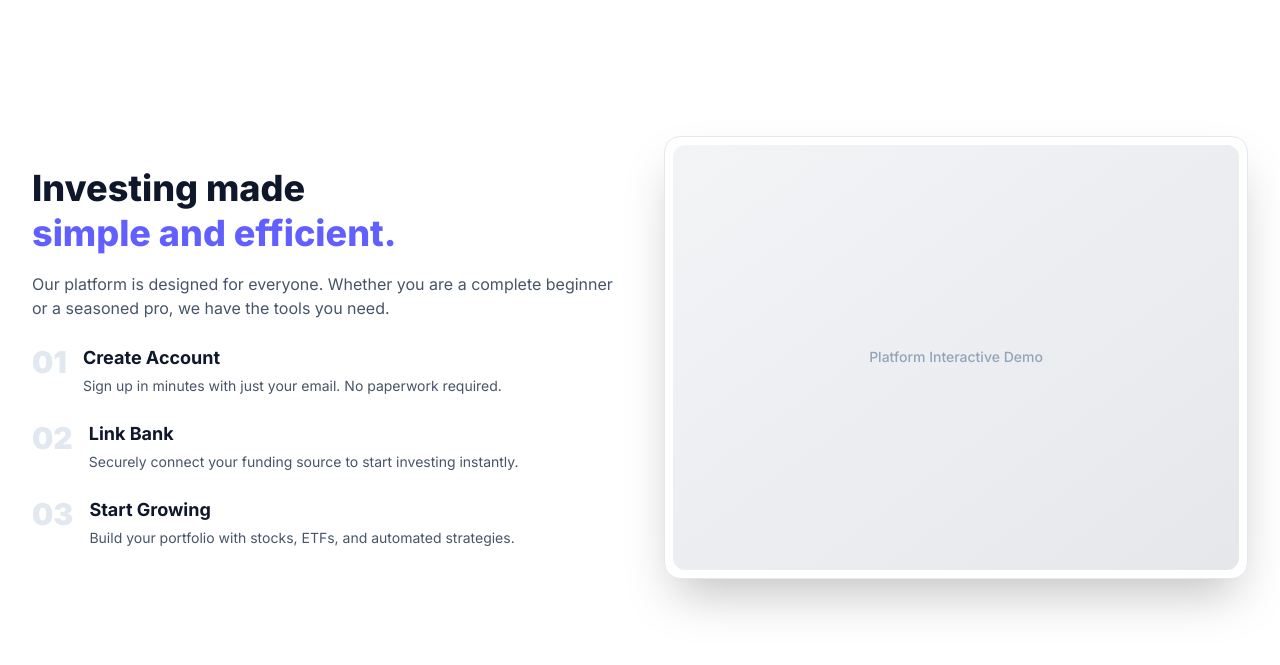
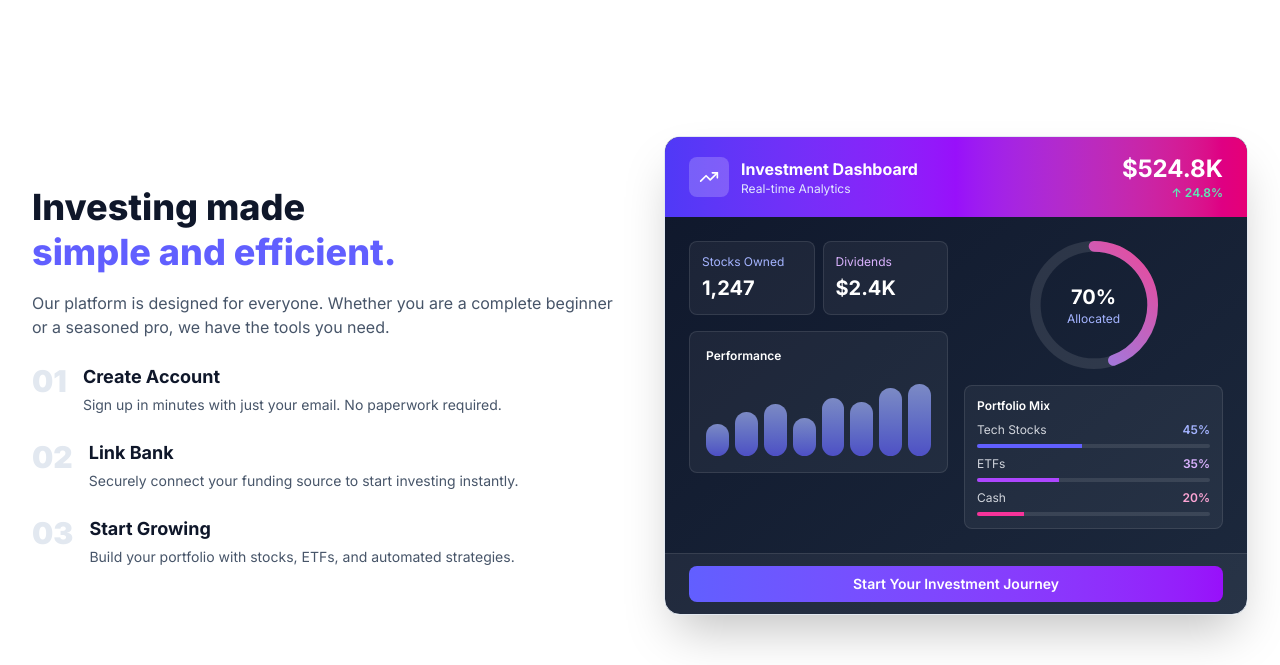
Before and after one commit to dhananjayyadav21/codebyte, a Next.js app: page / in a window 1280 px wide. Shown: the part 2080-2745 px from the top of the page. Built offline with nearby package versions, Linux system fonts and the light colour scheme; no server answers.

Commit message:
Add user profile display in Navbar with dynamic fetching of user data

```diff
--- a/app/page.tsx
+++ b/app/page.tsx
@@ -412,13 +412,126 @@ export default function LandingPage() {
             </div>
 
             <div className="relative">
-              {/* Abstract UI Mockup */}
-              <div className="relative z-10 rounded-2xl overflow-hidden shadow-2xl border border-[var(--border-color)] bg-[var(--bg-card)] p-2">
-                <div className="aspect-[4/3] rounded-xl bg-gradient-to-br from-gray-100 to-gray-200 dark:from-gray-800 dark:to-gray-900 flex items-center justify-center">
-                  <span className="text-[var(--text-muted)] font-medium text-sm">Platform Interactive Demo</span>
+              {/* Generic Investment Platform Mockup */}
+              <div className="relative z-10 rounded-2xl overflow-hidden shadow-2xl border border-[var(--border-color)] bg-gradient-to-br from-slate-900 to-slate-800 min-h-[400px] flex flex-col">
+                {/* Header */}
+                <div className="bg-gradient-to-r from-indigo-600 via-purple-600 to-pink-600 px-6 py-4 flex items-center justify-between">
+                  <div className="flex items-center gap-3">
+                    <div className="w-10 h-10 rounded-lg bg-white/20 flex items-center justify-center">
+                      <TrendingUp className="text-white" size={20} />
+                    </div>
+                    <div>
+                      <h3 className="text-white font-bold">Investment Dashboard</h3>
+                      <p className="text-indigo-100 text-xs">Real-time Analytics</p>
+                    </div>
+                  </div>
+                  <div className="text-right">
+                    <div className="text-white text-2xl font-bold">$524.8K</div>
+                    <div className="text-emerald-300 text-xs font-semibold">↑ 24.8%</div>
+                  </div>
+                </div>
+
+                {/* Content Grid */}
+                <div className="flex-1 p-6 grid md:grid-cols-2 gap-4">
+                  {/* Left Column - Charts */}
+                  <div className="space-y-4">
+                    {/* Small Stats */}
+                    <div className="grid grid-cols-2 gap-2">
+                      <div className="bg-white/5 rounded-lg p-3 border border-white/10">
+                        <div className="text-xs text-indigo-300 mb-1">Stocks Owned</div>
+                        <div className="text-xl font-bold text-white">1,247</div>
+                      </div>
+                      <div className="bg-white/5 rounded-lg p-3 border border-white/10">
+                        <div className="text-xs text-purple-300 mb-1">Dividends</div>
+                        <div className="text-xl font-bold text-white">$2.4K</div>
+                      </div>
+                    </div>
+
+                    {/* Bar Chart Placeholder */}
+                    <div className="bg-white/5 rounded-lg p-4 border border-white/10">
+                      <div className="text-xs font-semibold text-white mb-3">Performance</div>
+                      <div className="flex items-end justify-between h-20 gap-1.5">
+                        {[40, 55, 65, 48, 72, 68, 85, 90].map((height, idx) => (
+                          <div
+                            key={idx}
+                            className="flex-1 bg-gradient-to-t from-indigo-500 to-indigo-300 rounded-full opacity-70 hover:opacity-100 transition-opacity"
+                            style={{
+                              height: `${(height / 100) * 100}%`,
+                              minHeight: "4px",
+                            }}
+                          />
+                        ))}
+                      </div>
+                    </div>
+                  </div>
+
+                  {/* Right Column - Pie Chart & Info */}
+                  <div className="space-y-4">
+                    {/* Circular Progress Visualization */}
+                    <div className="flex items-center justify-center">
+                      <div className="relative w-32 h-32">
+                        <svg viewBox="0 0 120 120" className="w-full h-full">
+                          <circle cx="60" cy="60" r="55" fill="none" stroke="rgba(255,255,255,0.1)" strokeWidth="10" />
+                          <circle cx="60" cy="60" r="55" fill="none" stroke="url(#grad)" strokeWidth="10" strokeDasharray="154 220" strokeLinecap="round" transform="rotate(-90 60 60)" />
+                          <defs>
+                            <linearGradient id="grad" x1="0%" y1="0%" x2="100%" y2="100%">
+                              <stop offset="0%" stopColor="#818cf8" />
+                              <stop offset="100%" stopColor="#ec4899" />
+                            </linearGradient>
+                          </defs>
+                        </svg>
+                        <div className="absolute inset-0 flex items-center justify-center">
+                          <div className="text-center">
+                            <div className="text-xl font-bold text-white">70%</div>
+                            <div className="text-xs text-indigo-300">Allocated</div>
+                          </div>
+                        </div>
+                      </div>
+                    </div>
+
+                    {/* Portfolio Mix */}
+                    <div className="bg-white/5 rounded-lg p-3 border border-white/10 space-y-2">
+                      <div className="text-xs font-semibold text-white">Portfolio Mix</div>
+                      <div className="space-y-1.5 text-xs">
+                        <div className="flex items-center justify-between">
+                          <span className="text-gray-300">Tech Stocks</span>
+                          <span className="font-semibold text-indigo-300">45%</span>
+                        </div>
+                        <div className="h-1 bg-white/10 rounded-full overflow-hidden">
+                          <div className="h-full w-[45%] bg-indigo-500" />
+                        </div>
+                      </div>
+                      <div className="space-y-1.5 text-xs">
+                        <div className="flex items-center justify-between">
+                          <span className="text-gray-300">ETFs</span>
+                          <span className="font-semibold text-purple-300">35%</span>
+                        </div>
+                        <div className="h-1 bg-white/10 rounded-full overflow-hidden">
+                          <div className="h-full w-[35%] bg-purple-500" />
+                        </div>
+                      </div>
+                      <div className="space-y-1.5 text-xs">
+                        <div className="flex items-center justify-between">
+                          <span className="text-gray-300">Cash</span>
+                          <span className="font-semibold text-pink-300">20%</span>
+                        </div>
+                        <div className="h-1 bg-white/10 rounded-full overflow-hidden">
+                          <div className="h-full w-[20%] bg-pink-500" />
+                        </div>
+                      </div>
+                    </div>
+                  </div>
+                </div>
+
+                {/* Footer Action */}
+                <div className="border-t border-white/10 px-6 py-3 bg-white/5">
+                  <Link href="/stocks" className="w-full py-2 rounded-lg bg-gradient-to-r from-indigo-500 to-purple-600 text-white font-semibold text-sm hover:shadow-lg hover:shadow-indigo-500/50 transition-all inline-block text-center">
+                    Start Your Investment Journey
+                  </Link>
                 </div>
               </div>
-              {/* Decorative Blob */}
+
+              {/* Decorative Blobs */}
               <div className="absolute -top-10 -right-10 w-56 h-56 bg-indigo-500/20 rounded-full blur-3xl -z-10" />
               <div className="absolute -bottom-10 -left-10 w-56 h-56 bg-purple-500/20 rounded-full blur-3xl -z-10" />
             </div>
--- a/components/Navbar.tsx
+++ b/components/Navbar.tsx
@@ -15,6 +15,8 @@ export default function Navbar({ onMenuClick }: NavbarProps) {
     const { theme, toggleTheme } = useTheme();
     const { currency, setCurrency } = useCurrency();
     const [notifications, setNotifications] = useState<any[]>([]);
+    const [userInitial, setUserInitial] = useState<string>("U");
+    const [userName, setUserName] = useState<string>("");
 
     const toggleCurrency = () => {
         setCurrency(currency === "INR" ? "USD" : "INR");
@@ -35,8 +37,23 @@ export default function Navbar({ onMenuClick }: NavbarProps) {
         }
     };
 
+    const fetchUserData = async () => {
+        try {
+            const res = await fetch("/api/auth/me");
+            const data = await res.json();
+            if (data.user && data.user.fullName) {
+                const initial = data.user.fullName.charAt(0).toUpperCase();
+                setUserInitial(initial);
+                setUserName(data.user.fullName);
+            }
+        } catch (error) {
+            console.error("Failed to fetch user data", error);
+        }
+    };
+
     useEffect(() => {
         fetchNotifications();
+        fetchUserData();
         const interval = setInterval(fetchNotifications, 30000); // Poll every 30s
 
         // Listen for custom event to trigger immediate update
@@ -189,6 +206,12 @@ export default function Navbar({ onMenuClick }: NavbarProps) {
                     {currency === "INR" ? "₹" : "$"}
                 </button>
 
+                {/* User Profile Icon */}
+                <Link
+                    href="/profile"
+                    className="group relative"
+                    title={userName || "User Profile"}
+                >
                     <div
                         style={{
                             width: 36,
@@ -202,10 +225,20 @@ export default function Navbar({ onMenuClick }: NavbarProps) {
                             fontWeight: 700,
                             color: "white",
                             marginLeft: 4,
+                            cursor: "pointer",
+                            transition: "all 0.2s ease",
                         }}
+                        className="hover:shadow-lg hover:shadow-indigo-500/50"
                     >
-                    DK
+                        {userInitial}
                     </div>
+                    {/* Tooltip */}
+                    {userName && (
+                        <div className="absolute bottom-full right-0 mb-2 px-3 py-1.5 bg-[var(--bg-card)] border border-[var(--border-color)] rounded-lg text-xs font-medium text-[var(--text-primary)] whitespace-nowrap opacity-0 group-hover:opacity-100 transition-opacity pointer-events-none shadow-lg">
+                            {userName}
+                        </div>
+                    )}
+                </Link>
             </div>
         </header >
     );
```
Lines whose indentation alone changed are shown as unchanged.
